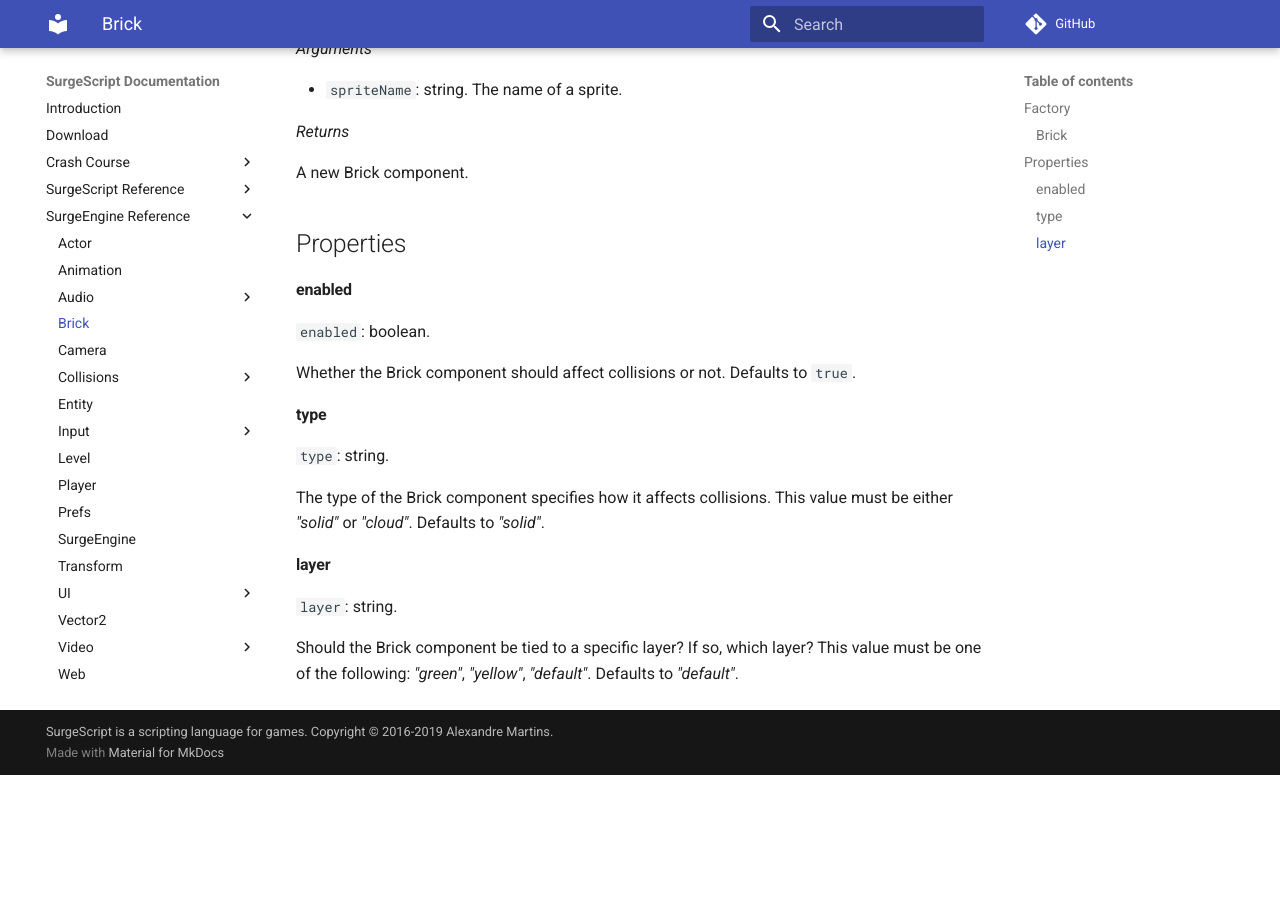
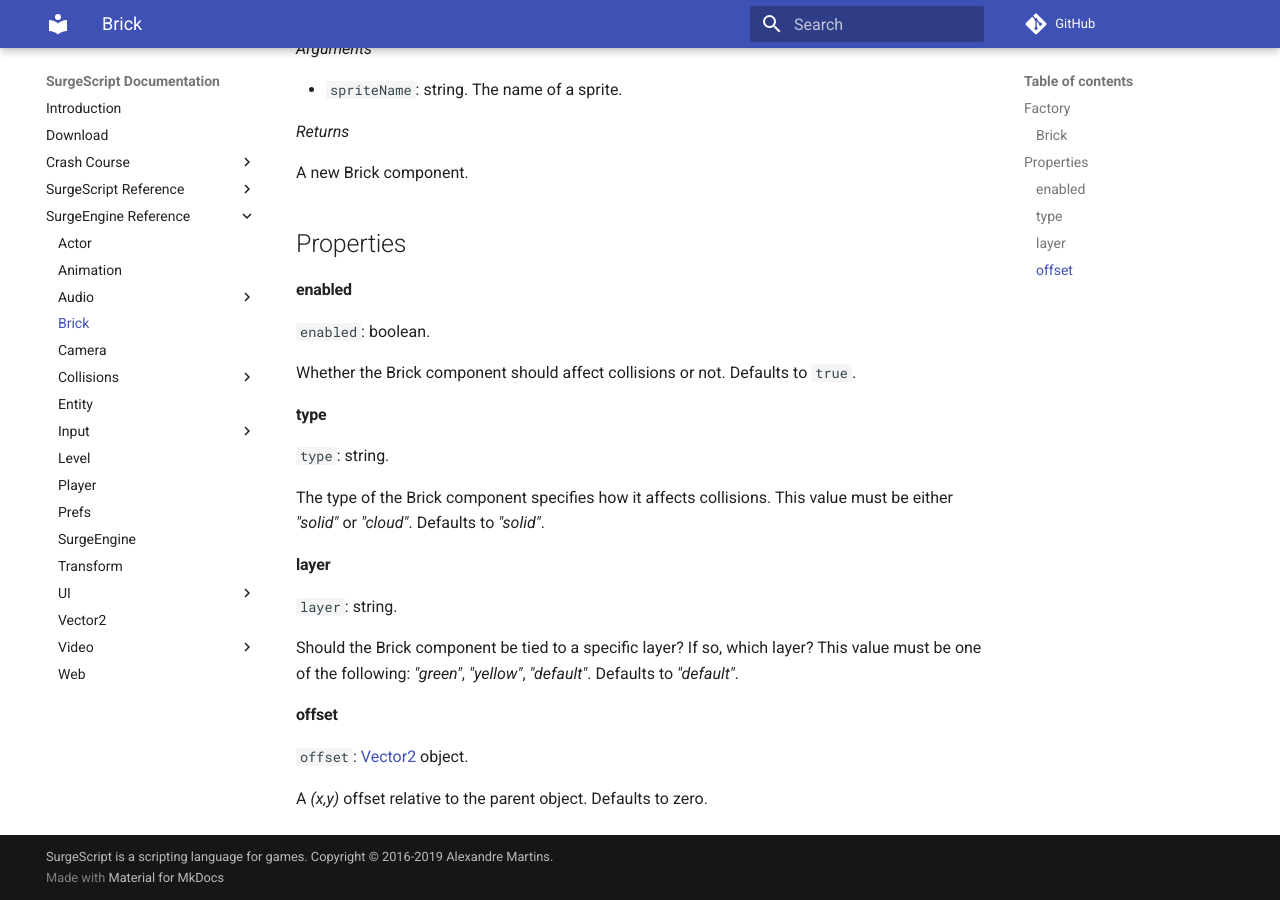
Before and after one commit to alemart/surgescript, an MkDocs documentation site: the page built from docs/engine/brick.md, in a window 1280 px wide and 900 px high, scrolled down 1154 px. Built offline with MkDocs 1.6.1 and Material for MkDocs 9.7.7, drawn with Linux system fonts in a browser that asks for light colours; comment, search, counter and statistics services are not loaded; before the commit the page ends 1929 px from its top, so only the background shows below that.

Commit message:
Documented Brick.offset

```diff
--- a/docs/engine/brick.md
+++ b/docs/engine/brick.md
@@ -75,3 +75,9 @@
 `layer`: string.
 
 Should the Brick component be tied to a specific layer? If so, which layer? This value must be one of the following: *"green"*, *"yellow"*, *"default"*. Defaults to *"default"*.
+
+#### offset
+
+`offset`: [Vector2](/engine/vector2) object.
+
+A *(x,y)* offset relative to the parent object. Defaults to zero.
```
